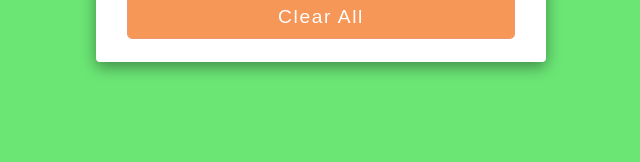
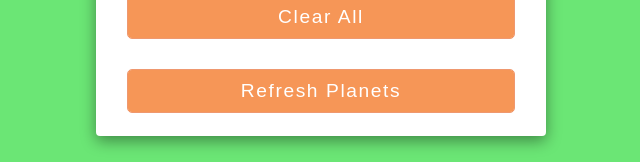
Before and after one commit to l33th/planet-visits, a React (Create React App) app: page / in a window 1280 px wide. Shown: the part 1056-1218 px from the top of the page, without its empty margins (319-959 px from the left). Built offline with nearby package versions, Linux system fonts and the light colour scheme.

Commit message:
Final Planets Project

```diff
--- a/src/components/VisitPlanets.js
+++ b/src/components/VisitPlanets.js
@@ -4,6 +4,7 @@ import data from "../data";
 
 const VisitPlanets = () => {
 	const [planets, setPlanets] = useState(data);
+    const refreshPlanets = () => setPlanets(data);
 	const clearAll = () => setPlanets([]);
 
 	return (
@@ -15,6 +16,9 @@ const VisitPlanets = () => {
 					<button className='btn' onClick={clearAll}>
 						clear all
 					</button>
+                    <button className='btn' onClick={refreshPlanets}>
+                        refresh planets
+                    </button>
 				</section>
 			</main>
 		</div>
```
